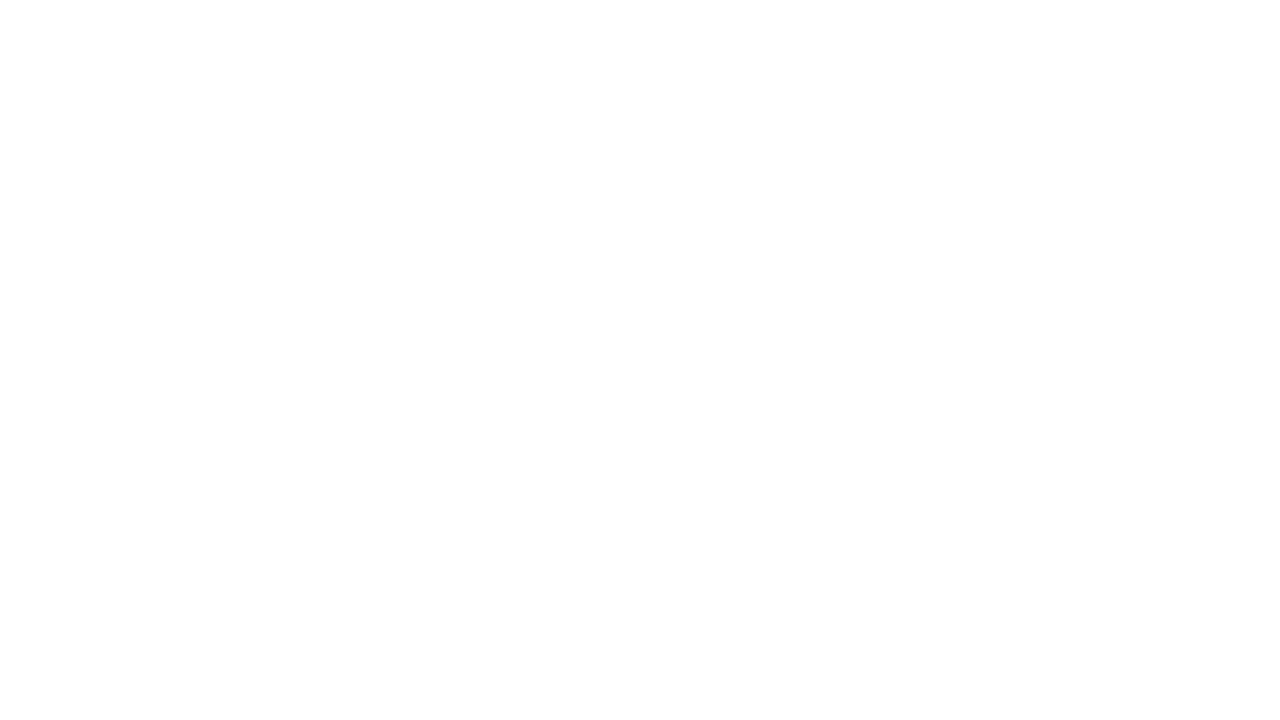
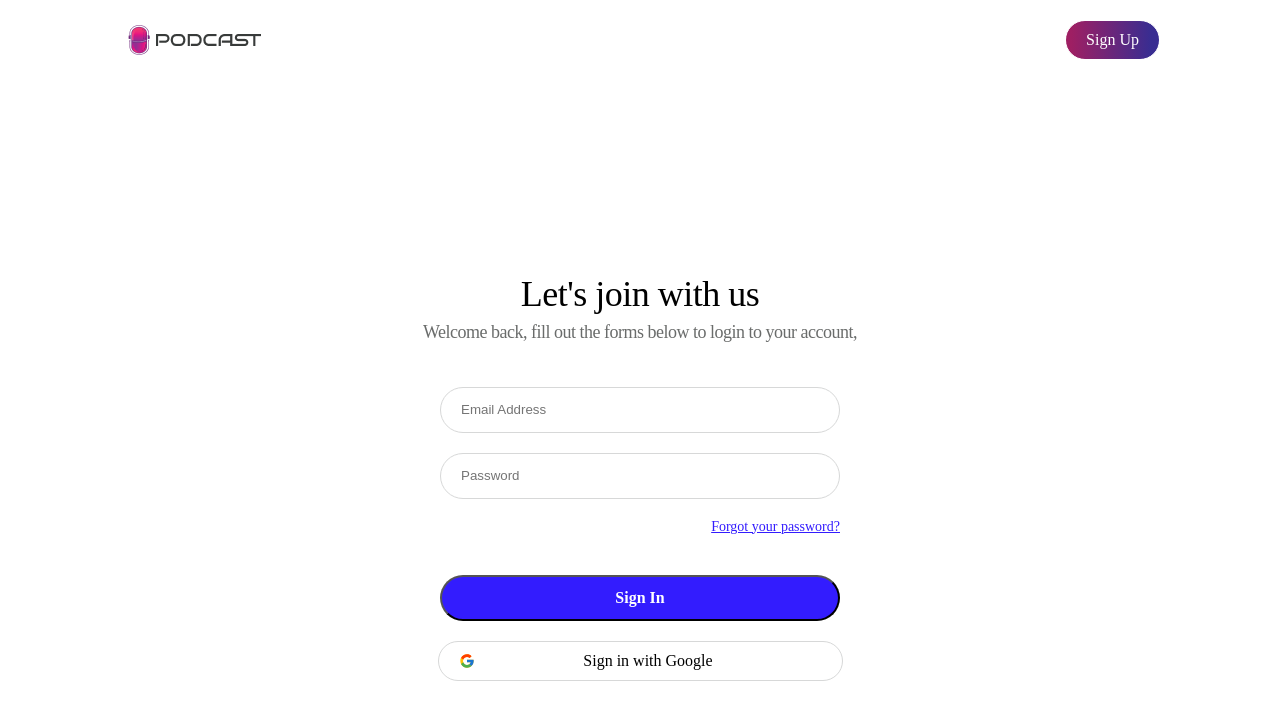
Before and after one commit to bekhzodallaev/milliy-podcast-app, a React (Create React App) app: page /signin in a window 1280 px wide. Before the commit this address had no page. Shown: the top 720 px of the page. Built offline with nearby package versions, Linux system fonts and the light colour scheme; a web font is replaced by a local one.

Commit message:
signin page

```diff
--- a/src/App.tsx
+++ b/src/App.tsx
@@ -2,6 +2,7 @@ import { Routes, Route } from "react-router-dom";
 import Home from "./components/LandingPage/Home";
 import Welcome from "./components/LandingPage/Auth";
 import AboutUs from "./components/LandingPage/AboutUs";
+import SignIn from "./components/LandingPage/Auth/SignIn";
 
 function App() {
   return (
@@ -9,6 +10,8 @@ function App() {
       <Route path="/" element={<Home />} />
       <Route path="/welcome" element={<Welcome />} />
       <Route path="/aboutus" element={<AboutUs />} />
+      <Route path="/signin" element={<SignIn />} />
+      <Route path="/signup" element={<AboutUs />} />
 
       {/* TODO Later */}
       {/* <Route path="/faq" element={<FAQ />} /> */}
--- /dev/null
+++ b/src/components/LandingPage/Auth/ReusbaleNavbar/Navbar.module.css
@@ -0,0 +1,25 @@
+.navbar {
+  display: flex;
+  padding: 0.625rem 7.5rem;
+  flex-direction: column;
+  justify-content: center;
+  align-items: center;
+  flex-shrink: 0;
+}
+
+.container {
+  display: flex;
+  height: 3.75rem;
+  justify-content: space-between;
+  align-items: center;
+  flex-shrink: 0;
+  align-self: stretch;
+}
+.left_side {
+  display: flex;
+  height: 2.00869rem;
+  justify-content: center;
+  align-items: center;
+}
+.right_side {
+}
--- /dev/null
+++ b/src/components/LandingPage/Auth/ReusbaleNavbar/index.tsx
@@ -0,0 +1,23 @@
+import React, { ReactNode } from "react";
+import classes from "./Navbar.module.css";
+
+import logo from "../../../../assets/logo.png";
+import podcast from "../images/podcast.png";
+
+interface NavbarProps {
+  rightSide?: ReactNode;
+}
+
+const Navbar: React.FC<NavbarProps> = ({ rightSide }) => (
+  <div className={classes.navbar}>
+    <div className={classes.container}>
+      <div className={classes.left_side}>
+        <img src={logo} alt="Logo" />
+        <img src={podcast} alt="Logo" className={classes.podcast_logo} />
+      </div>
+      <div className={classes.right_side}>{rightSide}</div>
+    </div>
+  </div>
+);
+
+export default Navbar;
--- /dev/null
+++ b/src/components/LandingPage/Auth/SignIn/SignIn.module.css
@@ -0,0 +1,132 @@
+.signup_button {
+  display: flex;
+  padding: 0.625rem 1.25rem;
+  justify-content: center;
+  align-items: center;
+  gap: 0.625rem;
+  border-radius: 3.9375rem;
+  border: 0.5px solid #fff;
+  background: linear-gradient(91deg, #9e1f63 6%, #392d91 90.82%);
+  color: #fff;
+  font-family: Clash Display;
+  font-size: 1rem;
+  font-style: normal;
+  font-weight: 500;
+  line-height: normal;
+}
+
+.main_container {
+  height: 100vh;
+  width: 100%;
+  display: flex;
+  padding: 1.25rem;
+  flex-direction: column;
+  justify-content: center;
+  align-items: center;
+  gap: 2.5rem;
+}
+.title_container {
+  display: flex;
+  flex-direction: column;
+  justify-content: center;
+  align-items: center;
+  gap: 0.625rem;
+}
+.title_container_title {
+  color: #000;
+  font-family: Clash Display;
+  font-size: 2.25rem;
+  font-style: normal;
+  font-weight: 500;
+  line-height: 1.78125rem; /* 79.167% */
+  letter-spacing: -0.03125rem;
+}
+.title_container_content {
+  width: 32.1875rem;
+  color: #6a6c6b;
+  text-align: center;
+  font-family: Clash Display;
+  font-size: 1.125rem;
+  font-style: normal;
+  font-weight: 400;
+  line-height: 1.78125rem; /* 158.333% */
+  letter-spacing: -0.03125rem;
+}
+.input_container {
+  display: flex;
+  width: 25rem;
+  flex-direction: column;
+  align-items: flex-start;
+  gap: 1.25rem;
+}
+.input_style {
+  display: flex;
+  height: 2.875rem;
+  padding: 0.625rem 1.25rem;
+  align-items: center;
+  gap: 0.625rem;
+  align-self: stretch;
+  border-radius: 3.125rem;
+  border: 1px solid var(--Outline-Default, #d7d8d8);
+  background: #fff;
+}
+
+.forgot_password {
+  width: 100%;
+  color: var(--Purple, #331cfe);
+  text-align: right;
+  font-family: Clash Display;
+  font-size: 0.875rem;
+  font-style: normal;
+  font-weight: 500;
+  line-height: normal;
+}
+.buttons_container {
+  display: flex;
+  flex-direction: column;
+  justify-content: center;
+  align-items: center;
+  gap: 1.25rem;
+}
+
+.signin_button {
+  display: flex;
+  width: 25rem;
+  height: 2.875rem;
+  padding: 0.625rem 1.25rem;
+  justify-content: center;
+  align-items: center;
+  gap: 0.625rem;
+  border-radius: 3.125rem;
+  background: var(--Purple, #331cfe);
+  color: #fff;
+  font-family: Clash Display;
+  font-size: 1rem;
+  font-style: normal;
+  font-weight: 600;
+  line-height: normal;
+}
+.signin_white {
+  background: transparent;
+  width: 21.6875rem;
+  color: #000;
+  text-align: center;
+  font-family: Clash Display;
+  font-size: 1rem;
+  font-style: normal;
+  font-weight: 500;
+  line-height: normal;
+  border: none;
+}
+
+.google_signin {
+  display: flex;
+  height: 2.875rem;
+  padding: 0.625rem 1.25rem;
+  justify-content: space-between;
+  align-items: center;
+  flex: 1 0 0;
+  border-radius: 3.125rem;
+  border: 1px solid var(--Outline-Default, #d7d8d8);
+  background: #fff;
+}
--- a/src/components/LandingPage/Auth/SignIn/index.tsx
+++ b/src/components/LandingPage/Auth/SignIn/index.tsx
@@ -1,7 +1,54 @@
 import React from "react";
+import Navbar from "../ReusbaleNavbar";
+import { Link } from "react-router-dom";
+import { FcGoogle } from "react-icons/fc";
 
-const index = () => {
-  return <div>index</div>;
+import classes from "./SignIn.module.css";
+
+const SignIn = () => {
+  const rightSide = (
+    <>
+      <button className={classes.signup_button}>Sign Up</button>
+    </>
+  );
+  return (
+    <div>
+      <Navbar rightSide={rightSide} />
+
+      <div className={classes.main_container}>
+        <div className={classes.title_container}>
+          <p className={classes.title_container_title}>Let's join with us</p>
+          <p className={classes.title_container_content}>
+            Welcome back, fill out the forms below to login to your account,
+          </p>
+        </div>
+        <div className={classes.input_container}>
+          <input
+            type="text"
+            className={classes.input_style}
+            placeholder="Email Address"
+          />
+          <input
+            type="text"
+            className={classes.input_style}
+            placeholder="Password"
+          />
+          <Link to={"/forgot-password"} className={classes.forgot_password}>
+            Forgot your password?
+          </Link>
+        </div>
+        <div className={classes.buttons_container}>
+          <button className={classes.signin_button}>Sign In</button>
+          <div className={classes.google_signin}>
+            <FcGoogle />
+            <button className={classes.signin_white}>
+              Sign in with Google
+            </button>
+          </div>
+        </div>
+      </div>
+    </div>
+  );
 };
 
-export default index;
+export default SignIn;
--- a/src/components/LandingPage/Auth/index.tsx
+++ b/src/components/LandingPage/Auth/index.tsx
@@ -1,12 +1,21 @@
 import React from "react";
 import classes from "./WelcomePage.module.css";
-import { Link } from "react-router-dom";
+import { Link, useNavigate } from "react-router-dom";
 import { AiOutlineLeft } from "react-icons/ai";
 
 import podcast from "../../../assets/podcast.svg";
 import logo from "../../../assets/logo.png";
 
 const Welcome = () => {
+  const navigate = useNavigate();
+
+  const handleSignInClick = () => {
+    navigate("/signin");
+  };
+
+  const handleSignUpClick = () => {
+    navigate("/signun");
+  };
   return (
     <div className={classes.welcome_page}>
       <div className={classes.circle_container}>
@@ -31,8 +40,16 @@ const Welcome = () => {
             </p>
           </div>
           <div className={classes.login_buttons}>
-            <button className={classes.signin_button}>Sign In</button>
-            <button className={classes.create_account_button}>
+            <button
+              className={classes.signin_button}
+              onClick={handleSignInClick}
+            >
+              Sign In
+            </button>
+            <button
+              className={classes.create_account_button}
+              onClick={handleSignUpClick}
+            >
               Create Account
             </button>
           </div>
```
Also changed, not shown: src/components/LandingPage/Auth/images/podcast.png (added).
